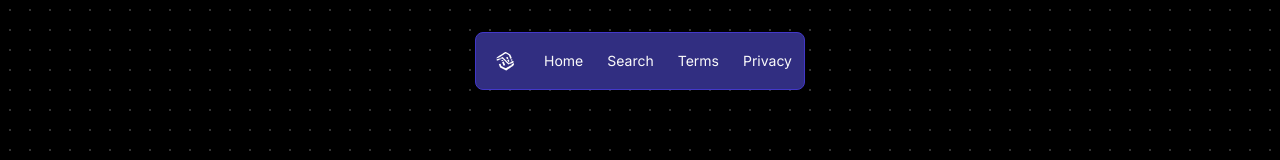
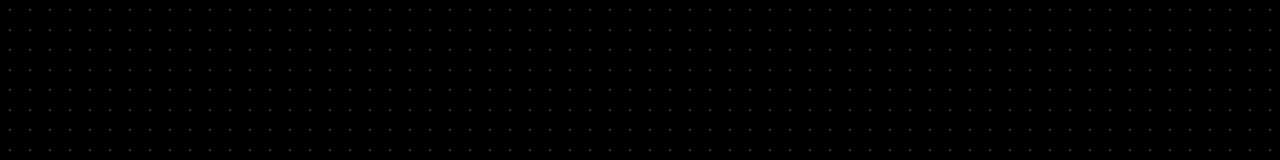
Before and after one commit to NitrousSL/nitrous-oxi.de, a Next.js app: page /privacy in a window 1280 px wide. Shown: the top 160 px of the page. Built offline with nearby package versions, Linux system fonts and the light colour scheme.

Commit message:
test
test

```diff
--- a/src/app/components/Features/Features.tsx
+++ b/src/app/components/Features/Features.tsx
@@ -1,7 +1,7 @@
 import React from "react";
 import { EvervaultCard, Icon } from "@/app/components/ui/cards";
 
-export function Features() {
+const Features = () => {
   return (
     <div className="border border-black/[0.2] dark:border-white/[0.2] flex flex-col items-start max-w-sm mx-auto p-4 relative h-[30rem]">
       <Icon className="absolute h-6 w-6 -top-3 -left-3 dark:text-white text-black" />
@@ -21,3 +21,5 @@ export function Features() {
     </div>
   );
 }
+
+export default Features;
--- a/src/app/components/Navbar/Navbar.tsx
+++ /dev/null
@@ -1,130 +0,0 @@
-import React      from "react";
-import { motion } from "framer-motion";
-
-export const Navbar = () => {
-  return (
-    <section className="">
-      <SimpleFloatingNav />
-    </section>
-  );
-};
-
-const SimpleFloatingNav = () => {
-  return (
-    <nav className="fixed left-[50%] top-8 flex w-fit -translate-x-[50%] items-center gap-6 rounded-lg border-[1px] border-indigo-700 bg-indigo-900 p-3 text-sm text-neutral-50 fill-white">
-      <Logo />
-
-      <NavLink redirect={'/'}        > Home    </NavLink>
-      <NavLink redirect={'/search'}  > Search  </NavLink>
-      <NavLink redirect={'/terms'}   > Terms   </NavLink>
-      <NavLink redirect={'/privacy'} > Privacy </NavLink>
-
-    </nav>
-  );
-};
-
-const Logo = () => {
-  return (
-      <svg version="1.0" xmlns="http://www.w3.org/2000/svg"
-         width="24.000000pt" height="24.000000pt" viewBox="0 0 1024.000000 1024.000000"
-         preserveAspectRatio="xMidYMid meet">
-
-        <g transform="translate(0.000000,1024.000000) scale(0.100000,-0.100000)"
-           fill="#fffff" stroke="none">
-            <path d="M5499 7962 c-48 -26 -158 -92 -259 -156 -37 -24 -254 -158 -475 -293
--71 -44 -231 -142 -355 -218 -336 -207 -352 -217 -357 -212 -2 3 -15 -6 -29
--20 -13 -13 -49 -35 -79 -49 -30 -13 -55 -27 -55 -31 0 -5 -21 -19 -47 -33
--27 -14 -56 -32 -66 -40 -10 -8 -20 -13 -24 -12 -3 2 -9 0 -12 -5 -12 -17 -81
--55 -81 -44 0 6 -4 11 -9 11 -5 0 -8 -7 -7 -16 0 -9 -14 -25 -34 -36 -19 -11
--100 -59 -180 -107 -80 -49 -148 -84 -151 -79 -3 5 -9 0 -12 -12 -3 -12 -10
--19 -15 -16 -6 3 -12 2 -14 -2 -4 -12 -106 -76 -177 -112 -244 -123 -353 -274
--338 -468 3 -41 9 -78 14 -82 8 -7 121 36 603 231 258 104 266 108 605 317 72
-44 189 115 260 158 72 43 171 105 220 139 50 34 169 110 265 170 96 59 222
-138 280 175 229 146 568 354 622 381 32 16 54 20 97 17 51 -4 85 -20 381 -190
-179 -102 392 -222 473 -268 82 -46 157 -90 168 -99 16 -13 22 -36 30 -115 12
--114 18 -133 129 -391 45 -104 118 -278 162 -385 44 -107 87 -203 95 -212 11
--12 24 -16 42 -12 35 9 433 172 443 182 5 5 -3 35 -18 68 -14 32 -57 136 -94
-229 -182 453 -319 767 -356 816 -42 55 -110 100 -349 234 -262 146 -450 252
--640 360 -104 59 -235 133 -290 164 -135 77 -174 91 -248 91 -50 0 -75 -6
--118 -28z"/>
-            <path d="M6154 6386 c-28 -13 -115 -50 -193 -81 -160 -65 -153 -57 -111 -150
-10 -22 44 -105 75 -185 32 -80 66 -162 76 -182 17 -34 62 -68 88 -68 6 0 94
-35 197 77 251 104 241 78 135 344 -111 276 -139 303 -267 245z"/>
-            <path d="M4520 6316 c-74 -30 -245 -98 -380 -151 -135 -53 -288 -114 -340
--136 -52 -21 -291 -116 -530 -210 -406 -161 -438 -175 -477 -215 -48 -49 -67
--105 -57 -162 15 -80 168 -192 263 -192 32 0 120 25 176 50 86 39 143 62 205
-84 36 13 85 32 110 44 89 40 244 103 360 147 19 8 69 28 110 45 41 17 127 51
-190 75 115 43 140 53 215 85 22 9 83 34 136 55 l97 37 43 -30 c45 -32 458
--434 1368 -1332 282 -278 516 -506 521 -508 9 -3 159 55 410 161 58 24 254
-105 435 181 182 76 366 153 410 171 44 19 134 55 200 80 66 25 134 52 152 60
-44 20 82 74 95 138 10 48 9 64 -5 110 -22 69 -74 129 -142 163 -94 45 -131 37
--465 -101 -431 -178 -503 -208 -650 -270 -266 -112 -337 -132 -403 -114 -101
-26 -147 68 -772 693 -877 877 -1102 1096 -1122 1096 -10 0 -79 -24 -153 -54z
-m-178 -293 c35 -39 40 -59 24 -98 -17 -40 -42 -55 -91 -55 -50 0 -95 44 -95
-93 0 77 109 117 162 60z m-286 -99 c43 -48 51 -84 27 -131 -15 -32 -29 -42
--88 -67 -38 -16 -84 -35 -102 -43 -50 -21 -73 -16 -114 26 -34 33 -39 45 -39
-82 0 24 6 51 13 59 16 20 63 50 79 50 7 0 40 14 73 30 81 40 109 39 151 -6z
-m3283 -1219 c54 -28 59 -98 10 -140 -34 -28 -51 -30 -98 -14 -37 13 -51 35
--51 81 0 38 6 48 40 71 30 21 62 22 99 2z m-319 -58 c50 -39 67 -124 33 -166
--10 -12 -78 -46 -157 -77 -125 -50 -142 -54 -168 -43 -16 6 -38 23 -48 37 -26
-32 -27 102 -2 130 20 24 265 130 302 131 14 0 32 -5 40 -12z"/>
-            <path d="M7576 5650 c-49 -21 -142 -60 -208 -86 -70 -27 -117 -51 -115 -58 3
--6 28 -69 56 -141 29 -71 60 -140 69 -153 l18 -23 64 24 c157 59 373 153 377
-163 4 12 -94 248 -121 289 -9 14 -24 25 -34 24 -9 0 -57 -18 -106 -39z"/>
-            <path d="M6555 5591 c-16 -5 -84 -31 -150 -58 -66 -28 -148 -61 -182 -74 -35
--13 -63 -26 -63 -29 0 -3 31 -82 69 -175 182 -447 172 -429 222 -421 20 3 108
-35 195 71 216 89 244 103 244 118 0 12 -109 284 -181 454 -45 103 -83 132
--154 114z"/>
-            <path d="M4569 5451 c-30 -10 -86 -31 -125 -48 -38 -17 -94 -41 -125 -53 l-56
--23 58 -145 c33 -81 62 -149 67 -153 7 -6 53 11 365 138 l138 56 -7 31 c-10
-48 -62 139 -96 165 -64 51 -129 61 -219 32z"/>
-            <path d="M4850 4931 c-34 -11 -231 -90 -252 -102 -10 -5 -24 -9 -32 -9 -17 0
--46 -43 -46 -67 0 -16 120 -317 228 -573 22 -52 83 -203 136 -335 54 -132 101
--244 105 -248 5 -5 64 14 132 42 68 27 174 70 234 94 61 24 118 47 128 50 29
-10 20 46 -54 223 -39 93 -81 196 -93 229 -13 33 -61 150 -108 260 -47 110 -91
-216 -98 235 -19 49 -59 120 -84 148 -46 52 -127 74 -196 53z"/>
-            <path d="M8220 4425 c-25 -15 -387 -165 -593 -245 -120 -47 -116 -42 -74 -125
-52 -103 50 -188 -6 -247 -35 -37 -112 -91 -212 -149 -85 -49 -95 -52 -95 -30
-0 22 -25 45 -40 36 -5 -3 -10 -1 -10 4 0 17 -26 13 -67 -10 -38 -21 -160 -97
--178 -112 -11 -9 -75 -47 -250 -150 -66 -38 -138 -81 -160 -94 -22 -13 -48
--26 -57 -29 -10 -4 -18 -11 -18 -16 0 -5 -4 -7 -9 -3 -5 3 -13 1 -16 -5 -6
--10 -118 -70 -132 -71 -5 0 -17 -8 -28 -18 -28 -25 -164 -101 -180 -101 -7 0
--15 -4 -17 -9 -4 -11 -254 -150 -343 -190 -47 -22 -75 -29 -98 -25 -18 3 -149
-63 -292 134 -577 284 -816 403 -820 410 -3 4 -35 20 -72 36 -38 15 -79 36 -92
-46 -13 10 -33 18 -45 18 -16 0 -28 13 -45 48 -46 93 -251 614 -245 623 3 5 1
-9 -4 9 -6 0 -19 15 -30 34 -13 23 -31 36 -51 41 -17 4 -31 11 -31 16 0 11 -37
-12 -44 0 -3 -4 -32 -21 -63 -36 -32 -15 -69 -33 -83 -40 -14 -8 -55 -25 -90
--38 -36 -14 -78 -32 -95 -41 -16 -9 -35 -16 -40 -16 -40 0 -32 -66 20 -175 23
--49 92 -224 135 -339 11 -33 31 -82 44 -110 12 -28 33 -78 46 -111 13 -33 28
--73 35 -90 7 -16 18 -46 26 -65 17 -46 39 -87 39 -76 0 5 19 -11 43 -35 31
--33 80 -63 182 -114 77 -38 142 -71 145 -74 7 -9 53 -33 155 -85 50 -26 135
--71 190 -101 55 -30 111 -59 125 -65 14 -5 34 -15 45 -21 10 -7 87 -46 170
--89 82 -42 166 -87 185 -98 19 -12 46 -26 60 -32 14 -5 32 -14 40 -19 8 -6 44
--24 80 -41 36 -17 72 -35 80 -40 8 -5 65 -34 125 -65 61 -32 117 -63 125 -70
-8 -7 46 -25 84 -40 115 -45 143 -36 406 134 85 56 187 119 225 142 116 69 892
-592 1060 714 17 12 109 77 205 145 253 179 392 284 485 368 16 15 41 35 55 44
-14 10 21 18 17 18 -4 0 18 32 49 71 47 59 118 188 124 224 1 6 8 18 17 27 8 9
-13 20 10 25 -2 4 1 42 7 83 10 67 9 83 -11 160 -44 168 -50 176 -103 145z"/>
-        </g>
-    </svg>
-
-)
-    ;
-};
-
-const NavLink = ({ children, redirect }: { children: string, redirect: string }) => {
-  return (
-    <a href={redirect} rel="nofollow" className="block overflow-hidden">
-      <motion.div
-        whileHover={{ y: -20 }}
-        transition={{ ease: "backInOut", duration: 0.5 }}
-        className="h-[20px]"
-      >
-        <span className="flex h-[20px] items-center">{children}</span>
-        <span className="flex h-[20px] items-center text-neutral-50">
-          {children}
-        </span>
-      </motion.div>
-    </a>
-  );
-};
--- a/src/app/containers/landing/Landing.tsx
+++ b/src/app/containers/landing/Landing.tsx
@@ -4,6 +4,7 @@ import React from "react";
 const Landing = () => {
     return (
         <section>
+            <div className="h-screen w-full rounded-md bg-neutral-950 relative flex flex-col items-center justify-center antialiased">
             <div className="max-w-2xl mx-auto p-4">
                 <h1 className="relative z-10 text-lg md:text-7xl  bg-clip-text text-transparent bg-gradient-to-b from-neutral-200 to-indigo-600  text-center font-sans font-bold">
                     nitrous
@@ -15,6 +16,7 @@ const Landing = () => {
                 </p>
             </div>
             <BackgroundBeams/>
+            </div>
     </section>
 ); }
 
--- a/src/app/page.tsx
+++ b/src/app/page.tsx
@@ -3,17 +3,16 @@
 import React from "react";
 
 import { Footer } from "@/app/components/Footer";
-import { Navbar  } from "@/app/components/Navbar";
 
 import Landing from "@/app/containers/landing/Landing";
+
+import Features from "./components/Features/Features";
 
 const Home = () => {
     return (
         <div>
-        <div className="h-screen w-full rounded-md bg-neutral-950 relative flex flex-col items-center justify-center antialiased">
-            <Navbar />
-            <Landing />
-        </div>
+        <Landing />
+        <Features />
         <Footer />
       </div>
     );
--- a/src/app/privacy/page.tsx
+++ b/src/app/privacy/page.tsx
@@ -3,7 +3,6 @@
 import React, { Dispatch, SetStateAction, useState } from "react";
 import { AnimatePresence, motion }                   from "framer-motion";
 
-import { Navbar }                                    from "@/app/components/Navbar/Navbar";
 import { Footer }                                    from "@/app/components/Footer";
 
 const Privacy = () => {
@@ -11,7 +10,6 @@ const Privacy = () => {
   const imgSrc = solutions.find((s) => s.id === open)?.imgSrc;
   return (
     <section className=" py-48">
-    <Navbar />
 
     {/* background and layout */}
 
--- a/src/app/terms/page.tsx
+++ b/src/app/terms/page.tsx
@@ -2,14 +2,11 @@
 
 import React, { ReactNode, useState } from "react";
 
-import { Navbar }                     from "@/app/components/Navbar/Navbar";
 import { Footer }                     from "@/app/components/Footer";
 
 const Terms = () => {
   return (
     <MouseMoveLineDrawing>
-
-     <Navbar />
 
     {/* background and layout */}
 
```
